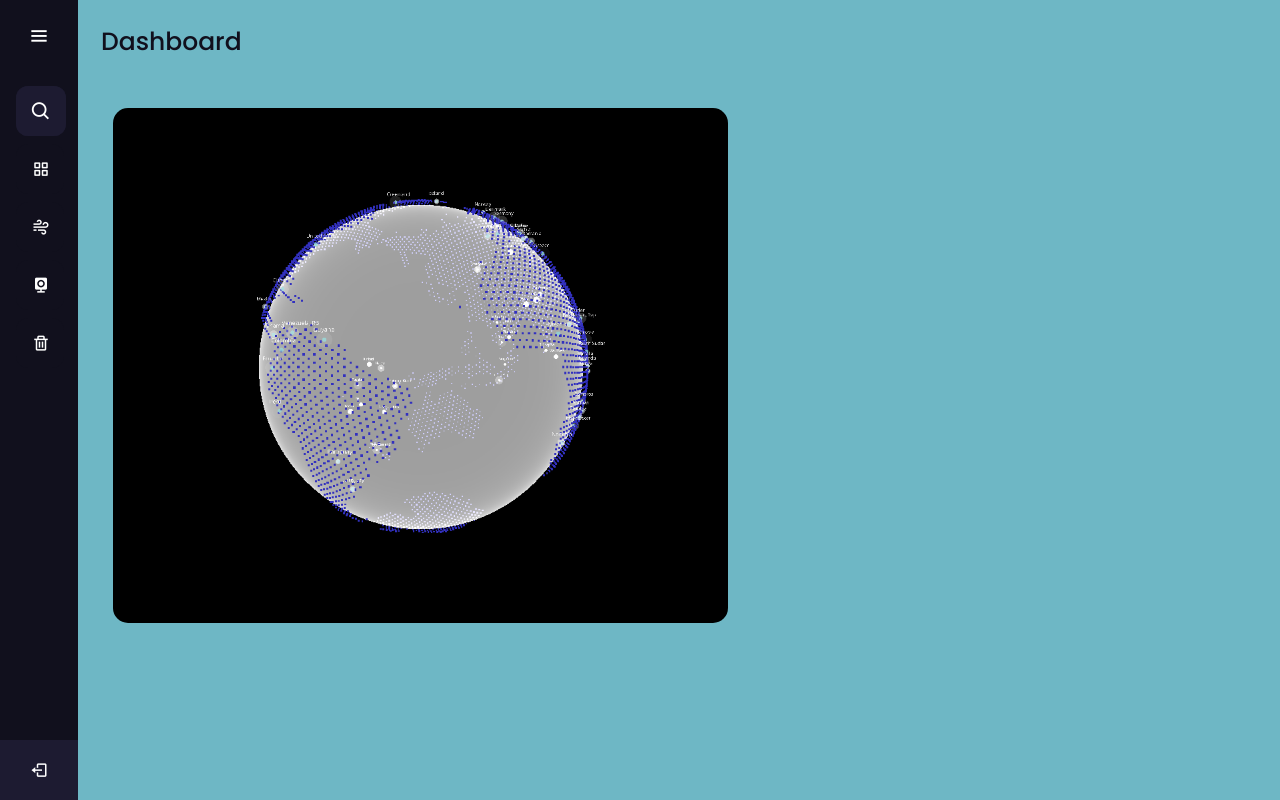
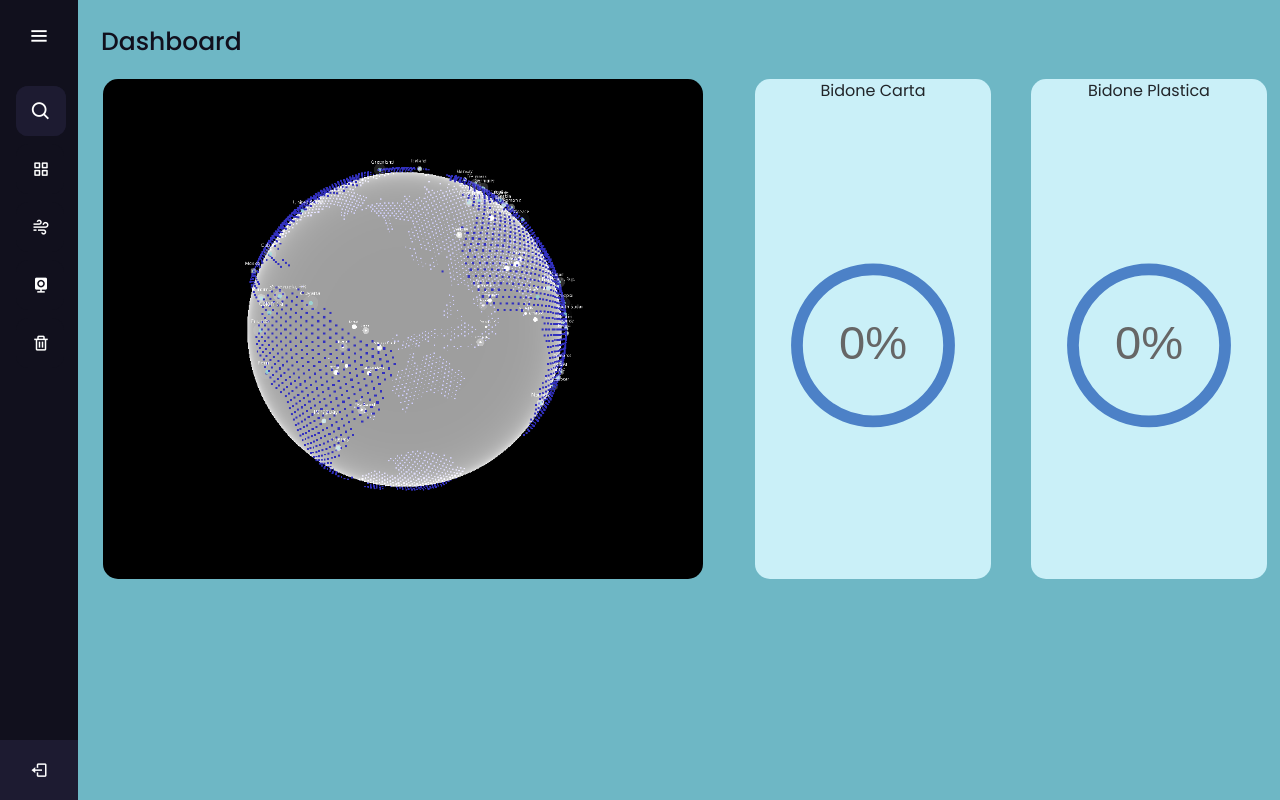
Before and after one commit to oberdfr/MonitoringSystem_WebServer, a Flask app: page /dashboard.html in a window 1280 px wide. Run offline with Flask 3, Linux system fonts and the light colour scheme; the visitor is signed in with stand-in values (Sample User, id 1); some libraries are stand-ins or nearby versions.

Commit message:
website: reworking dashboard design

```diff
--- a/static/css/style.css
+++ b/static/css/style.css
@@ -320,14 +320,14 @@
 .result_air {
   background-color: #caf0f8;
   border-radius: 15px;
-  margin: 2.5%;
+  margin: min(20px, 5%);
   transition: transform .2s;
 }
 
 .result_black {
   background-color: #000000;
   border-radius: 15px;
-  margin: 2.5%;
+  margin: clamp(20px, 2.5%, 40px);
   transition: transform .2s;
   align-items: center;
   justify-content: center;
--- a/static/globesources/styles/index.css
+++ b/static/globesources/styles/index.css
@@ -46,10 +46,6 @@ canvas {
 }
 
 #globe-container {
-	width: 480px;
-	/* Set your desired width */
-	height: 270px;
-	/* Set your desired height */
 	position: relative;
 	border: 1px solid black;
 	/* Optional: for visual debugging */
--- a/templates/dashboard.html
+++ b/templates/dashboard.html
@@ -72,8 +72,45 @@
   <section class="home-section">
     <div class="text" align="center">Dashboard</div>
 
-    <div class="result_black" style="height: 515px; width: 615px;">
-      <div class="globeContainer" id="globe-container" style="height: 500px; width: 600px;"></div>
+    <div class="row align-items-center text-center">
+
+      <div class="col" style="height: 500px;">
+        <div class="result_black" style="height: 500px; width: 600px; margin-top: 0px; margin-bottom: 0px;">
+          <div class="globeContainer" id="globe-container" style="height: 485px; width: 585px;"></div>
+        </div>
+      </div>
+
+      <div class="col" style="height: 500px;">
+        <div class="row align-items-center text-center">
+          <div class="result_air col" style="margin-top: 0px; margin-bottom: 0px; height: 500px;">
+            <div>Bidone Carta
+              <svg id="cartaChart" class="circular-chart" style="height: 500px; width: 100%;" viewBox="0 0 36 36">
+                <path class="circle-bg" d="M18 2.0845
+                                a 12.9155 12.9155 0 0 1 0 25.831
+                                a 12.9155 12.9155 0 0 1 0 -25.831" fill="none" stroke="#eee" stroke-width="1" />
+                <path id="circleCarta" class="circle" d="M18 2.0845
+                                a 12.9155 12.9155 0 0 1 0 25.831
+                                a 12.9155 12.9155 0 0 1 0 -25.831" fill="none" stroke="#444" stroke-width="1" />
+                <text x="18" y="17.35" class="percentage">0%</text>
+              </svg>
+            </div>
+          </div>
+          <div class="result_air col" style="margin-top: 0px; margin-bottom: 0px; height: 500px;">
+            <div>Bidone Plastica
+              <svg id="plasticaChart" class="circular-chart" style="height: 500px; width: 100%;" viewBox="0 0 36 36">
+                <path class="circle-bg" d="M18 2.0845
+                                a 12.9155 12.9155 0 0 1 0 25.831
+                                a 12.9155 12.9155 0 0 1 0 -25.831" fill="none" stroke="#eee" stroke-width="1" />
+                <path id="circlePlastica" class="circle" d="M18 2.0845
+                                a 12.9155 12.9155 0 0 1 0 25.831
+                                a 12.9155 12.9155 0 0 1 0 -25.831" fill="none" stroke="#444" stroke-width="1" />
+                <text x="18" y="17.35" class="percentage">0%</text>
+              </svg>
+            </div>
+          </div>
+        </div>
+      </div>
+
     </div>
 
   </section>
```
